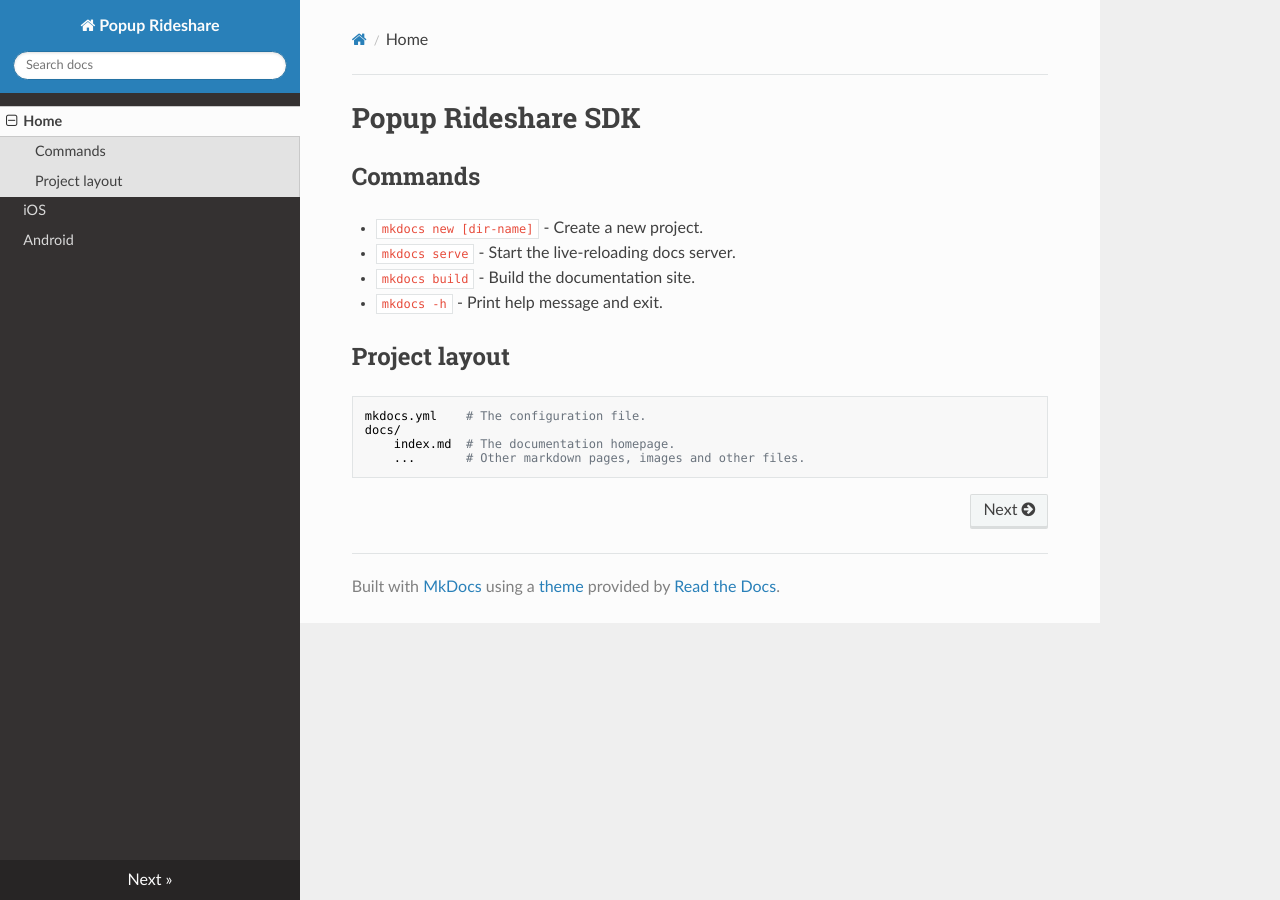
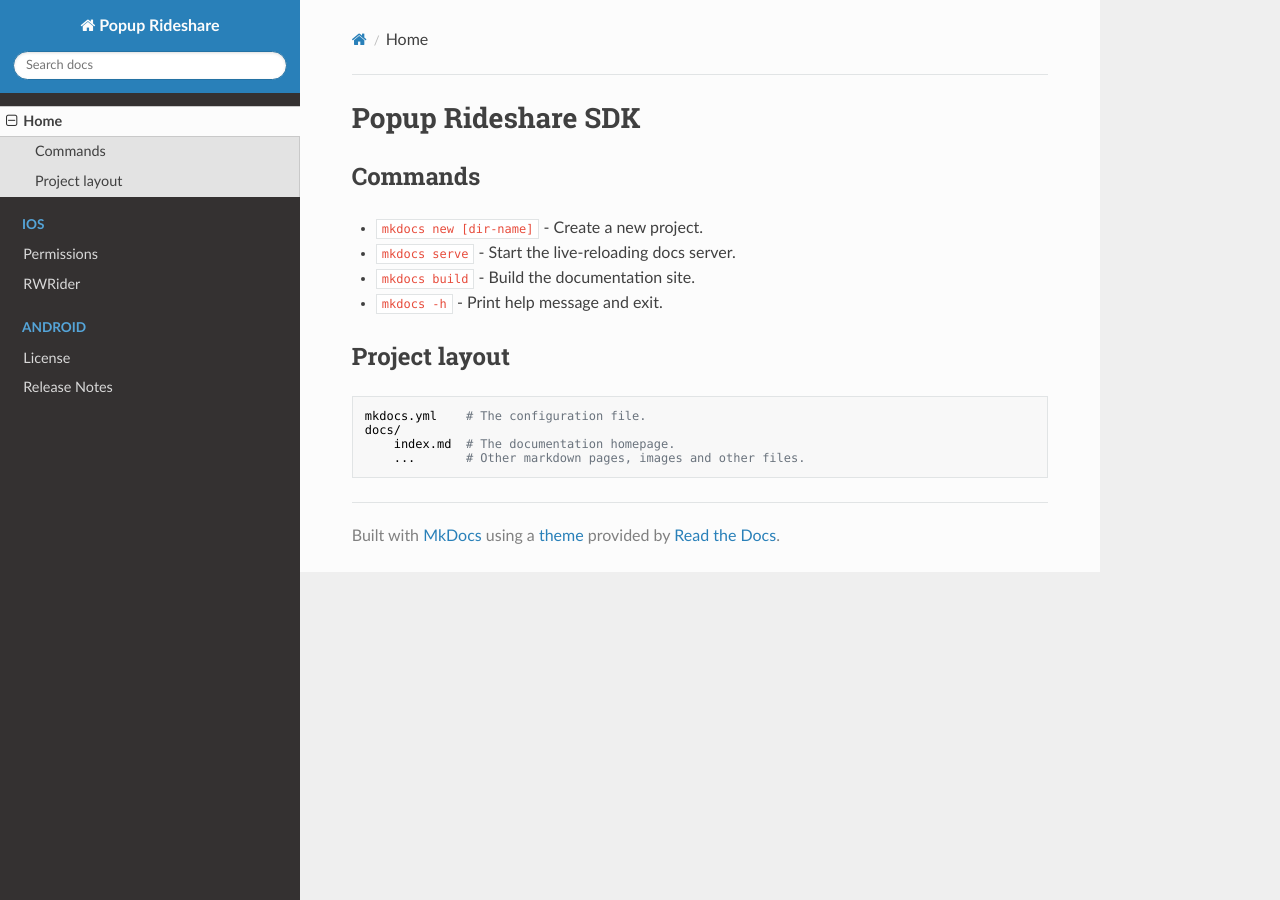
Before and after one commit to trilogy-group/Popup-Rideshare-SDK-Documentation, an MkDocs documentation site: the page built from docs/index.md, in a window 1280 px wide. Built offline with MkDocs 1.6.1, drawn with Linux system fonts in a browser that asks for light colours; nearby versions of some CDN libraries.

Commit message:
Multi section navigation

```diff
--- a/mkdocs.yml
+++ b/mkdocs.yml
@@ -6,6 +6,10 @@ theme:
     - yaml
     - rust
 nav:
-  - Home: index.md
-  - iOS: ios.md
-  - Android: android.md
+  - Home: 'index.md'
+  - iOS:
+    - 'Permissions': 'writing-your-docs.md'
+    - 'RWRider': 'styling-your-docs.md'
+  - Android:
+    - 'License': 'license.md'
+    - 'Release Notes': 'release-notes.md'
```
